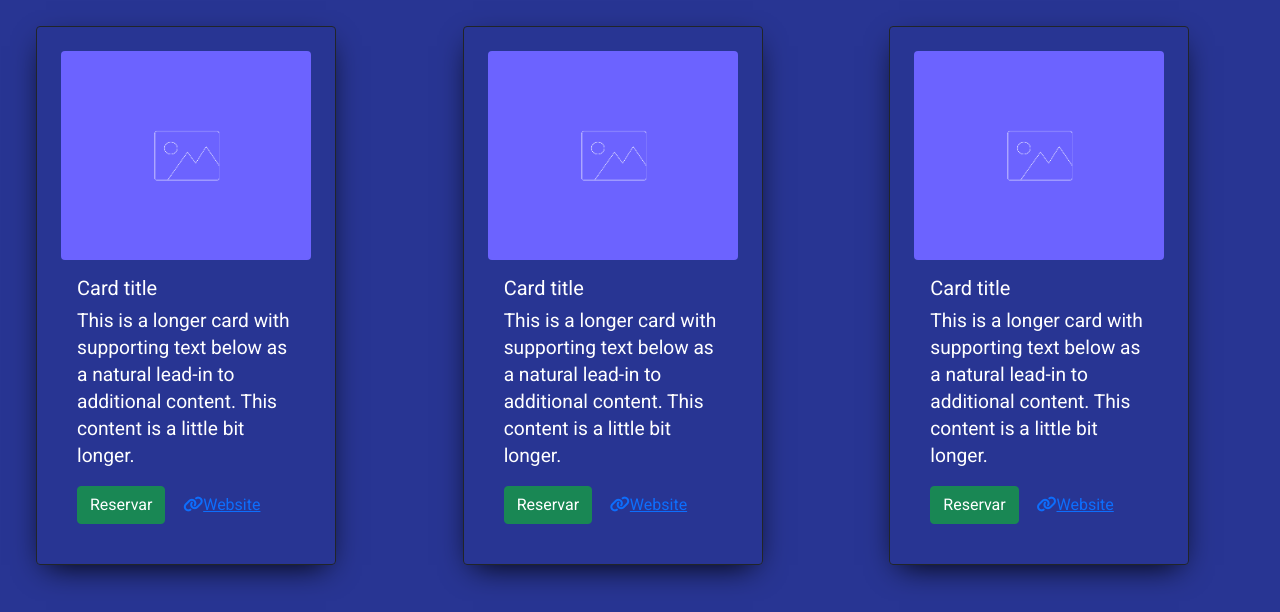
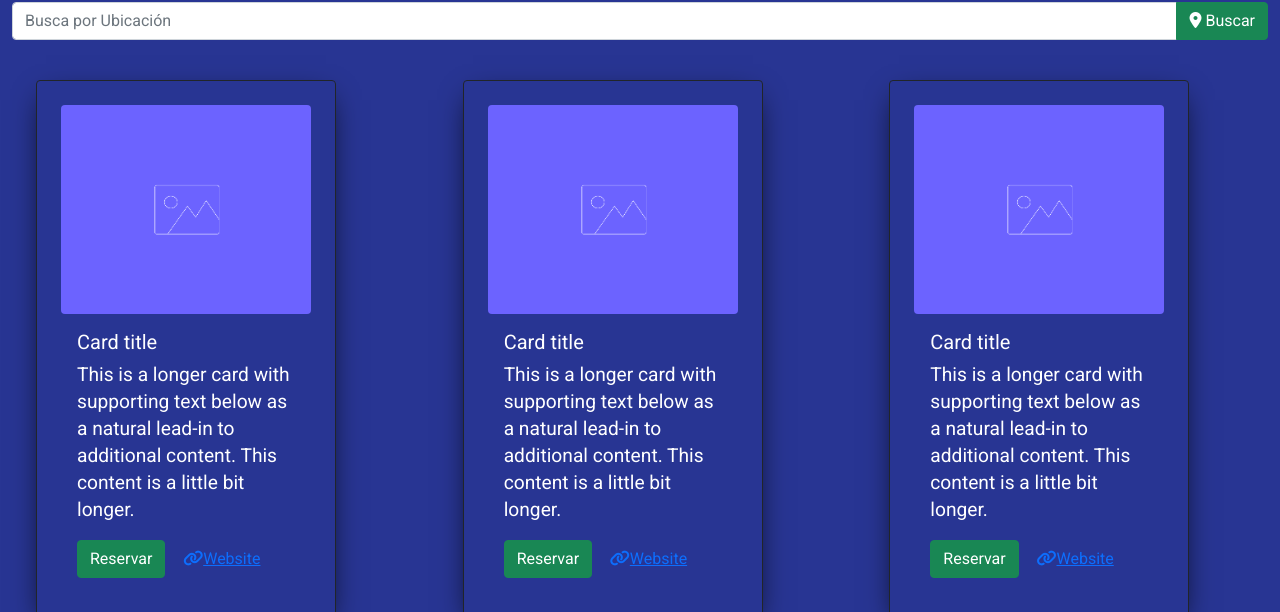
Before and after one commit to Rodrigomdiaz92/FutApp, a website: page canchas.html in a window 1280 px wide. Shown: the part 488-1100 px from the top of the page. Drawn offline with nearby package versions, Linux system fonts and the light colour scheme.

Commit message:
se agrega barra de busqueda en seccion  de reserva de canchas

```diff
--- a/canchas.html
+++ b/canchas.html
@@ -185,14 +185,29 @@
         </button>
       </div>
       <!--Titulo-->
-      <div class="container mt-4">
+      <div class="container-fluid mt-4">
         <h1 class="text-center">
           <i class="far fa-calendar-check"></i> Reserva Cancha para tu proximo
           partido
         </h1>
       </div>
+      <!--Buscador-->
+      <div class="container-fluid mt-2">
+        <div class="input-group mb-3">
+          <input
+            type="text"
+            class="form-control"
+            placeholder="Busca por Ubicación"
+            aria-label="Busca por Ubicación"
+            aria-describedby="button-addon2"
+          />
+          <button class="btn btn-success" type="button" id="button-addon2">
+            <i class="fas fa-map-marker-alt"></i> Buscar
+          </button>
+        </div>
+      </div>
       <!--Cards Canchas-->
-      <div class="container-fluid">
+      <div class="container-fluid mt-2">
         <div class="row row-cols-1 row-cols-md-3 g-4">
           <div class="col">
             <div class="card bg-transparent border border-dark">
```
